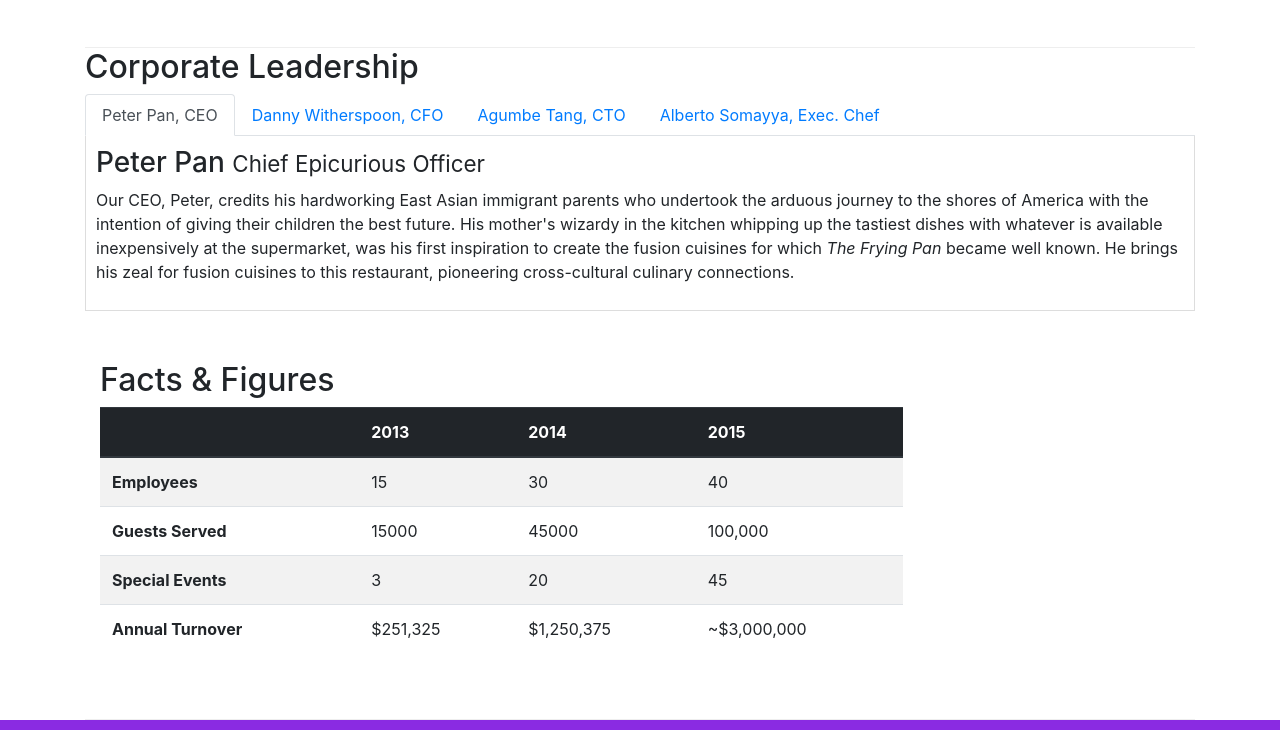
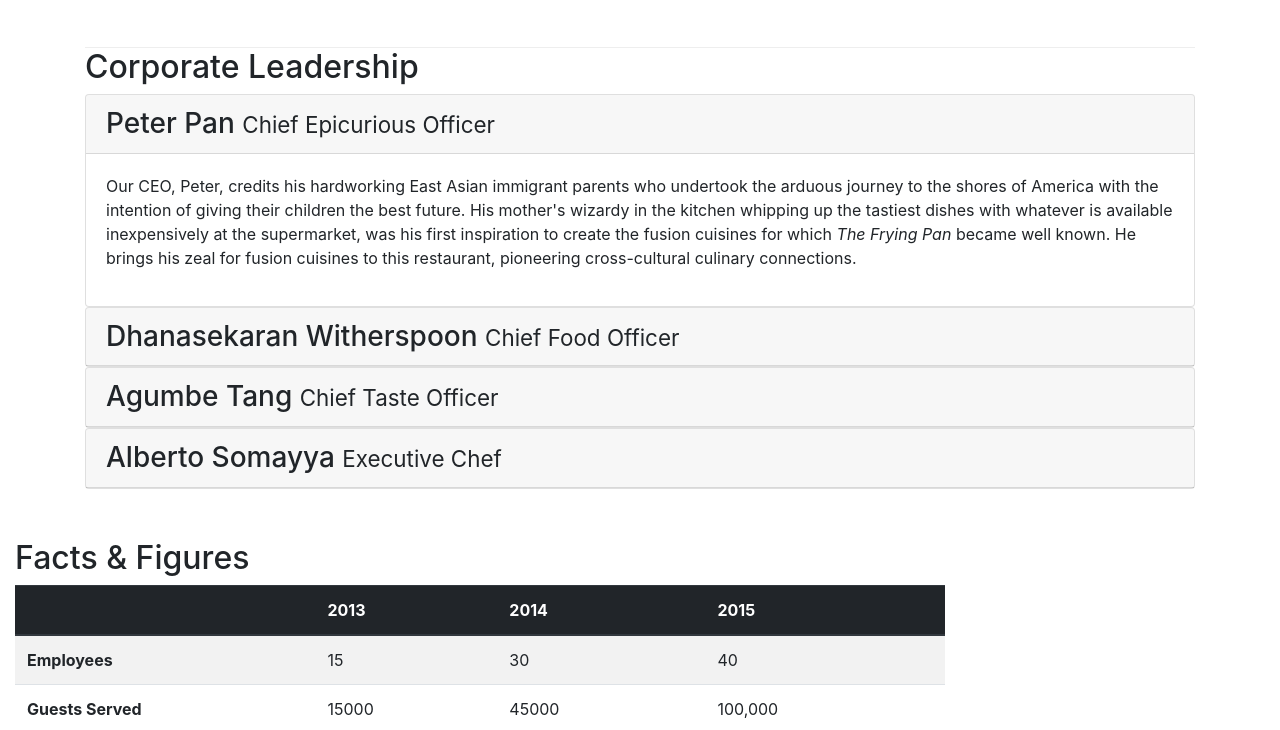
Before and after one commit to sotobraundevs/bootstrapBasics, a website: page aboutus.html in a window 1280 px wide. Shown: the part 1090-1820 px from the top of the page. Drawn offline with nearby package versions, Linux system fonts and the light colour scheme.

Commit message:
Accordion

```diff
--- a/aboutus.html
+++ b/aboutus.html
@@ -110,30 +110,68 @@
             <div class="col-12">
                 <h2>Corporate Leadership</h2>
 
-                <ul class="nav nav-tabs">
-                    <li class="nav-item">
-                      <a class="nav-link active" href="#peter"
-                        role="tab" data-toggle="tab">Peter Pan, CEO</a>
-                    </li>
-                    <li class="nav-item">
-                      <a class="nav-link" href="#danny" role="tab"
-                        data-toggle="tab">Danny Witherspoon, CFO</a>
-                    </li>
-                    <li class="nav-item">
-                      <a class="nav-link" href="#agumbe"role="tab"
-                        data-toggle="tab">Agumbe Tang, CTO</a>
-                    </li>
-                    <li class="nav-item">
-                      <a class="nav-link" href="#alberto" role="tab"
-                        data-toggle="tab">Alberto Somayya, Exec. Chef</a>
-                    </li>
-                </ul>
-                <div class="tab-content">
-                    <div role="tabpanel" class="tab-pane fade show active" id="peter">
-                        <h3>Peter Pan <small>Chief Epicurious Officer</small></h3>
+                <div id="accordion">
+
+                    <div class="card">
+                        <div class="card-header" role="tab" id="peterhead">
+                        <h3 class="mb-0">
+                            <a data-toggle="collapse" data-target="#peter">
+                            Peter Pan <small>Chief Epicurious Officer</small>
+                            </a>
+                        </h3>
+                        </div>
+                        <div class="collapse show" id="peter" data-parent="#accordion">
+                            <div class="card-body">
                                 <p class="d-none d-sm-block">Our CEO, Peter, credits his hardworking East Asian immigrant parents who undertook the arduous journey to the shores of America with the intention of giving their children the best future. His mother's wizardy in the kitchen whipping up the tastiest dishes with whatever is available inexpensively at the supermarket, was his first inspiration to create the fusion cuisines for which <em>The Frying Pan</em> became well known. He brings his zeal for fusion cuisines to this restaurant, pioneering cross-cultural culinary connections.</p>
                             </div>
-                    <div role="tabpanel" class="tab-pane fade show" id="danny">
+                        </div>
+                    </div>
+
+                    <div class="card">
+                        <div class="card-header" role="tab" id="dannyhead">
+                        <h3 class="mb-0">
+                            <a class="collapsed" data-toggle="collapse" data-target="#danny">
+                            Dhanasekaran Witherspoon <small>Chief Food Officer</small>
+                            </a>
+                        </h3>
+                    </div>
+                    <div class="collapse" id="danny" data-parent="#accordion">
+                        <div class="card-body">
+                            <p class="d-none d-sm-block">Our CFO, Danny, as he is affectionately referred to by his colleagues, comes from a long established family tradition in farming and produce. His experiences growing up on a farm in the Australian outback gave him great appreciation for varieties of food sources. As he puts it in his own words, <em>Everything that runs, wins, and everything that stays, pays!</em></p>
+                        </div></em></p>
+                        </div>
+                    </div>
+                </div>
+                <div class="card">
+                        <div class="card-header" role="tab" id="agumbehead">
+                        <h3 class="mb-0">
+                            <a class="collapsed" data-toggle="collapse" data-target="#agumbe">
+                            Agumbe Tang <small>Chief Taste Officer</small>
+                            </a>
+                        </h3>
+                    </div>
+                    <div class="collapse" id="agumbe" data-parent="#accordion">
+                        <div class="card-body">
+                            <p class="d-none d-sm-block">Blessed with the most discerning gustatory sense, Agumbe, our CTO, personally ensures that every dish that we serve meets his exacting tastes. Our chefs dread the tongue lashing that ensues if their dish does not meet his exacting standards. He lives by his motto, <em>You click only if you survive my lick.</em></p>
+
+                        </div>
+                    </div>
+                </div>
+                <div class="card">
+                        <div class="card-header" role="tab" id="albertohead">
+                        <h3 class="mb-0">
+                            <a class="collapsed" data-toggle="collapse" data-target="#alberto">
+                            Alberto Somayya <small>Executive Chef</small>
+                            </a>
+                        </h3>
+                    </div>
+                    <div class="collapse" id="alberto" data-parent="#accordion">
+                        <div class="card-body">
+                            <p class="d-none d-sm-block">Award winning three-star Michelin chef with wide International experience having worked closely with whos-who in the culinary world, he specializes in creating mouthwatering Indo-Italian fusion experiences. He says, <em>Put together the cuisines from the two craziest cultures, and you get a winning hit! Amma Mia!</em></p>
+                        </div>
+                    </div>
+                </div>
+                        <!-- <div role="tabpanel" class="tab-pane fade show" id="danny">
                             <h3>Dhanasekaran Witherspoon <small>Chief Food Officer</small></h3>
                             <p class="d-none d-sm-block">Our CFO, Danny, as he is affectionately referred to by his colleagues, comes from a long established family tradition in farming and produce. His experiences growing up on a farm in the Australian outback gave him great appreciation for varieties of food sources. As he puts it in his own words, <em>Everything that runs, wins, and everything that stays, pays!</em></p>
                             </div>
@@ -147,7 +185,9 @@
                             <h3>Alberto Somayya <small>Executive Chef</small></h3>
                             <p class="d-none d-sm-block">Award winning three-star Michelin chef with wide International experience having worked closely with whos-who in the culinary world, he specializes in creating mouthwatering Indo-Italian fusion experiences. He says, <em>Put together the cuisines from the two craziest cultures, and you get a winning hit! Amma Mia!</em></p>
                             </div>
+                     -->
                  </div>
+
             </div>
        </div>
 
```
Lines whose indentation alone changed are shown as unchanged.
